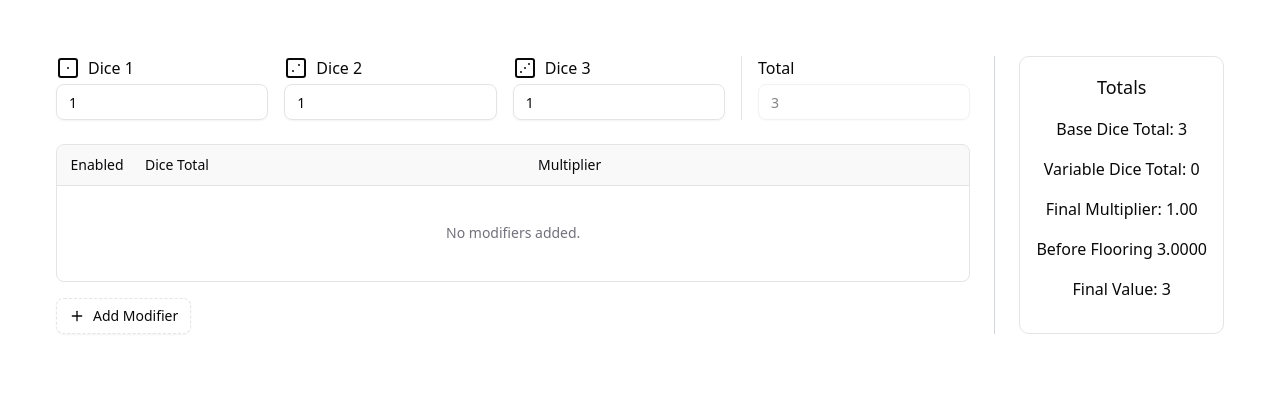
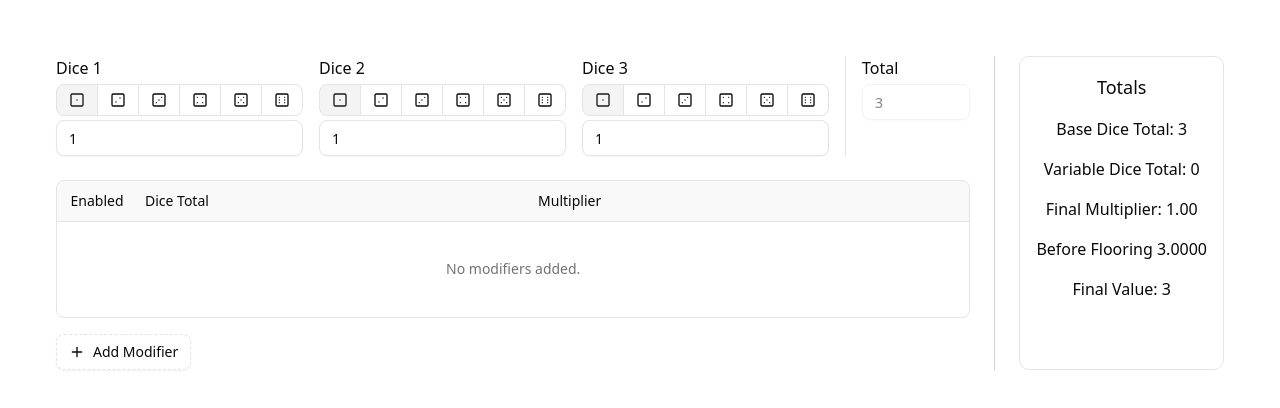
Before and after one commit to daliang20/familiar-calculator, a React (Vite) app: page / in a window 1280 px wide. Shown: the top 408 px of the page. Built offline with nearby package versions, Linux system fonts and the light colour scheme.

Commit message:
add dice selector

```diff
--- a/package.json
+++ b/package.json
@@ -18,6 +18,8 @@
     "@radix-ui/react-select": "^2.2.6",
     "@radix-ui/react-separator": "^1.1.8",
     "@radix-ui/react-slot": "^1.2.4",
+    "@radix-ui/react-toggle": "^1.1.10",
+    "@radix-ui/react-toggle-group": "^1.1.11",
     "@tailwindcss/vite": "^4.1.18",
     "class-variance-authority": "^0.7.1",
     "clsx": "^2.1.1",
--- a/src/Dice.tsx
+++ b/src/Dice.tsx
@@ -1,7 +1,8 @@
+import { ToggleGroup, ToggleGroupItem } from '@/components/ui/toggle-group';
 import { NumberInput } from './NumericInput';
 
 
-import { Dice1, Dice2, Dice3, Dices } from 'lucide-react'
+import { Dice1, Dice2, Dice3, Dice4, Dice5, Dice6, Dices } from 'lucide-react'
 
 
 type DiceSelectorProps = {
@@ -37,12 +38,37 @@ export function DiceSelector({
         <>
             <div className="flex flex-col gap-1">
                 <div className="flex items-center gap-2">
-                    {icon}
                     {label}
+                </div>
+                <div>
+                    <ToggleGroup type="single" size="sm" value={value.toString()} variant={"outline"}
+                        onValueChange={(value) => {
+                            onChange(Number(value))
+                        }}>
+                        <ToggleGroupItem value={"1"} aria-label="Toggle 1">
+                            <Dice1 />
+                        </ToggleGroupItem>
+                        <ToggleGroupItem value={"2"} aria-label="Toggle 2">
+                            <Dice2 />
+                        </ToggleGroupItem>
+                        <ToggleGroupItem value={"3"} aria-label="Toggle 3">
+                            <Dice3 />
+                        </ToggleGroupItem>
+                        <ToggleGroupItem value={"4"} aria-label="Toggle 4">
+                            <Dice4 />
+                        </ToggleGroupItem>
+                        <ToggleGroupItem value={"5"} aria-label="Toggle 5">
+                            <Dice5 />
+                        </ToggleGroupItem>
+                        <ToggleGroupItem value={"6"} aria-label="Toggle 6">
+                            <Dice6 />
+                        </ToggleGroupItem>
+
+                    </ToggleGroup>
                 </div>
                 <NumberInput min={1} max={6} placeholder={label} defaultValue={1} value={value} onValueChange={onChange} displayButtons={false} />
 
-            </div>
+            </div >
 
         </>
     )
--- /dev/null
+++ b/src/components/ui/toggle-group.tsx
@@ -0,0 +1,83 @@
+"use client"
+
+import * as React from "react"
+import * as ToggleGroupPrimitive from "@radix-ui/react-toggle-group"
+import { type VariantProps } from "class-variance-authority"
+
+import { cn } from "@/lib/utils"
+import { toggleVariants } from "@/components/ui/toggle"
+
+const ToggleGroupContext = React.createContext<
+  VariantProps<typeof toggleVariants> & {
+    spacing?: number
+  }
+>({
+  size: "default",
+  variant: "default",
+  spacing: 0,
+})
+
+function ToggleGroup({
+  className,
+  variant,
+  size,
+  spacing = 0,
+  children,
+  ...props
+}: React.ComponentProps<typeof ToggleGroupPrimitive.Root> &
+  VariantProps<typeof toggleVariants> & {
+    spacing?: number
+  }) {
+  return (
+    <ToggleGroupPrimitive.Root
+      data-slot="toggle-group"
+      data-variant={variant}
+      data-size={size}
+      data-spacing={spacing}
+      style={{ "--gap": spacing } as React.CSSProperties}
+      className={cn(
+        "group/toggle-group flex w-fit items-center gap-[--spacing(var(--gap))] rounded-md data-[spacing=default]:data-[variant=outline]:shadow-xs",
+        className
+      )}
+      {...props}
+    >
+      <ToggleGroupContext.Provider value={{ variant, size, spacing }}>
+        {children}
+      </ToggleGroupContext.Provider>
+    </ToggleGroupPrimitive.Root>
+  )
+}
+
+function ToggleGroupItem({
+  className,
+  children,
+  variant,
+  size,
+  ...props
+}: React.ComponentProps<typeof ToggleGroupPrimitive.Item> &
+  VariantProps<typeof toggleVariants>) {
+  const context = React.useContext(ToggleGroupContext)
+
+  return (
+    <ToggleGroupPrimitive.Item
+      data-slot="toggle-group-item"
+      data-variant={context.variant || variant}
+      data-size={context.size || size}
+      data-spacing={context.spacing}
+      className={cn(
+        toggleVariants({
+          variant: context.variant || variant,
+          size: context.size || size,
+        }),
+        "w-auto min-w-0 shrink-0 px-3 focus:z-10 focus-visible:z-10",
+        "data-[spacing=0]:rounded-none data-[spacing=0]:shadow-none data-[spacing=0]:first:rounded-l-md data-[spacing=0]:last:rounded-r-md data-[spacing=0]:data-[variant=outline]:border-l-0 data-[spacing=0]:data-[variant=outline]:first:border-l",
+        className
+      )}
+      {...props}
+    >
+      {children}
+    </ToggleGroupPrimitive.Item>
+  )
+}
+
+export { ToggleGroup, ToggleGroupItem }
--- /dev/null
+++ b/src/components/ui/toggle.tsx
@@ -0,0 +1,45 @@
+import * as React from "react"
+import * as TogglePrimitive from "@radix-ui/react-toggle"
+import { cva, type VariantProps } from "class-variance-authority"
+
+import { cn } from "@/lib/utils"
+
+const toggleVariants = cva(
+  "inline-flex items-center justify-center gap-2 rounded-md text-sm font-medium hover:bg-muted hover:text-muted-foreground disabled:pointer-events-none disabled:opacity-50 data-[state=on]:bg-accent data-[state=on]:text-accent-foreground [&_svg]:pointer-events-none [&_svg:not([class*='size-'])]:size-4 [&_svg]:shrink-0 focus-visible:border-ring focus-visible:ring-ring/50 focus-visible:ring-[3px] outline-none transition-[color,box-shadow] aria-invalid:ring-destructive/20 dark:aria-invalid:ring-destructive/40 aria-invalid:border-destructive whitespace-nowrap",
+  {
+    variants: {
+      variant: {
+        default: "bg-transparent",
+        outline:
+          "border border-input bg-transparent shadow-xs hover:bg-accent hover:text-accent-foreground",
+      },
+      size: {
+        default: "h-9 px-2 min-w-9",
+        sm: "h-8 px-1.5 min-w-8",
+        lg: "h-10 px-2.5 min-w-10",
+      },
+    },
+    defaultVariants: {
+      variant: "default",
+      size: "default",
+    },
+  }
+)
+
+function Toggle({
+  className,
+  variant,
+  size,
+  ...props
+}: React.ComponentProps<typeof TogglePrimitive.Root> &
+  VariantProps<typeof toggleVariants>) {
+  return (
+    <TogglePrimitive.Root
+      data-slot="toggle"
+      className={cn(toggleVariants({ variant, size, className }))}
+      {...props}
+    />
+  )
+}
+
+export { Toggle, toggleVariants }
```
Also changed, not shown: components.json, 1 other file (tests, documents, lock files or other folders).
